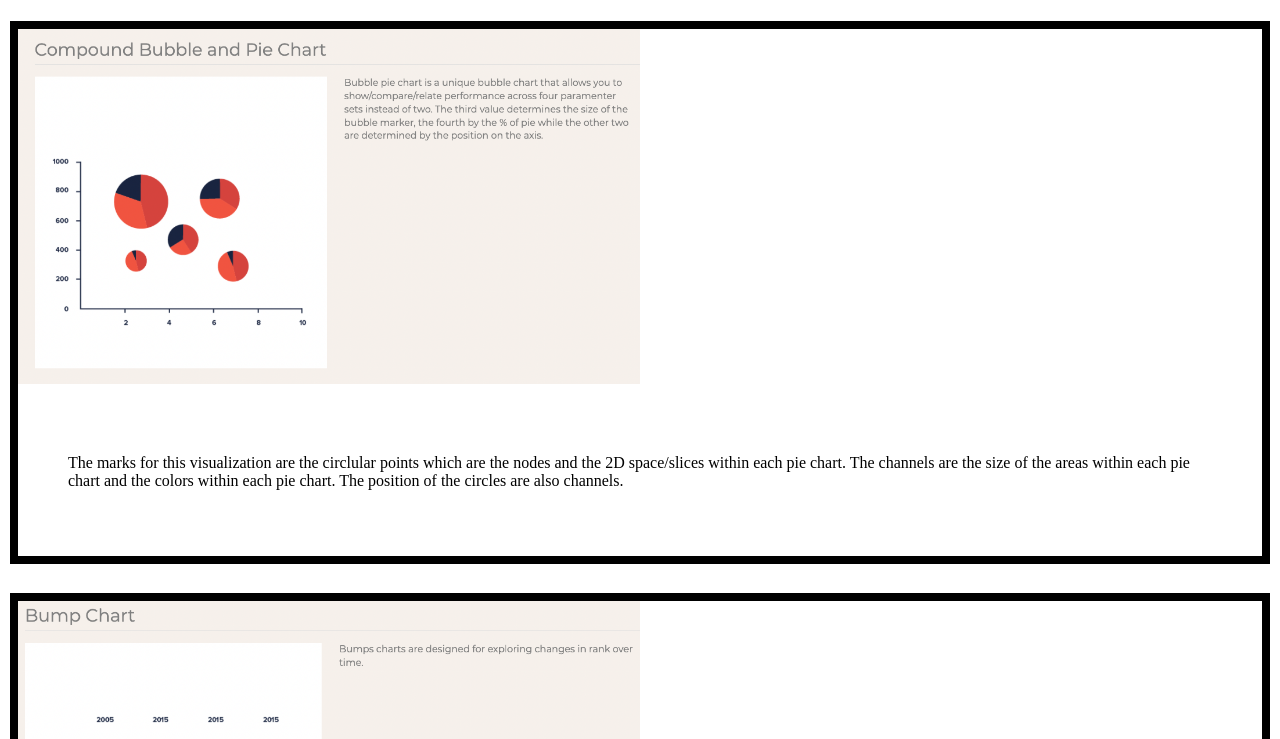
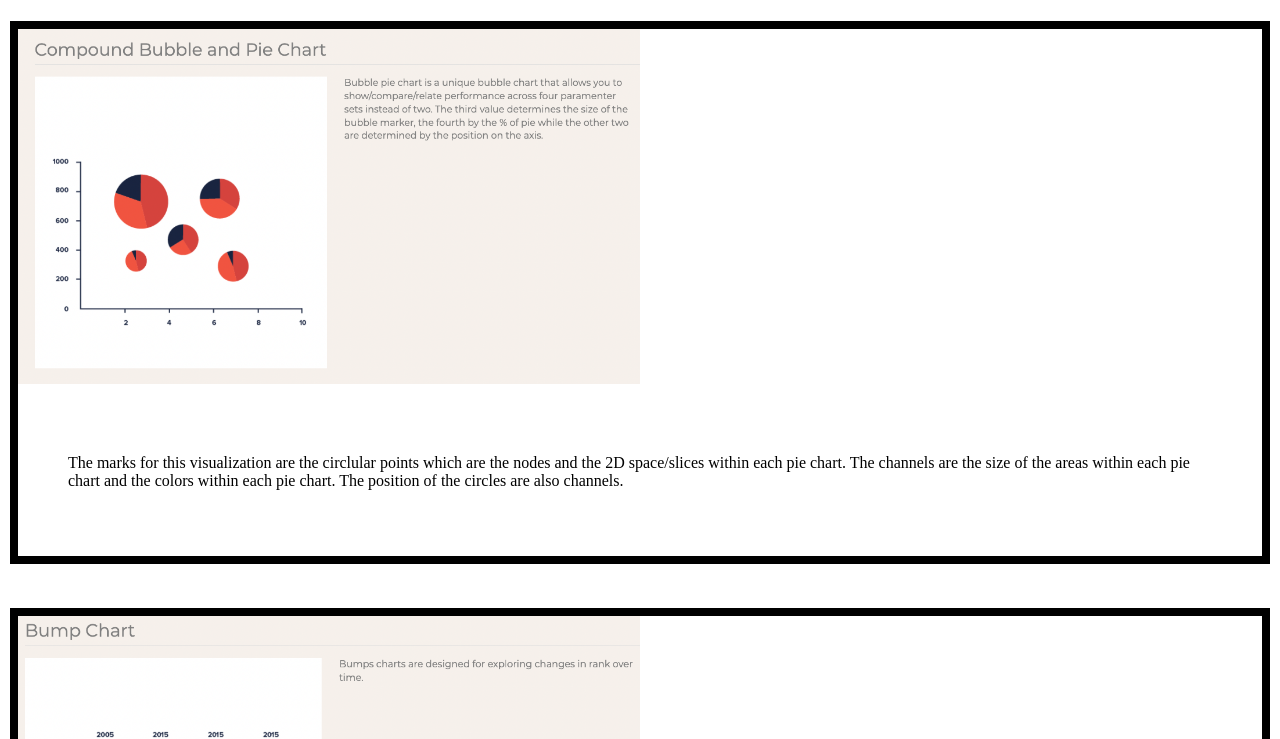
Before and after one commit to DS4200-S22/hw-03-pushing-git, a plain HTML site: page index.html in a window 1280 px wide. Shown: the part 61-800 px from the top of the page. Drawn offline with Linux system fonts and the light colour scheme.

Commit message:
flex container gap

```diff
--- a/hw-03.css
+++ b/hw-03.css
@@ -33,7 +33,7 @@ img {
     flex-flow: row wrap;
     flex-wrap: wrap;
     justify-content: space-evenly;
-    gap: 25px 25px;
+    gap: 40px 40px;
 }
 
 .flex-item {
@@ -53,6 +53,7 @@ h2 {
 }
 
 .shape {
+    justify-content: space-evenly;
     transition-duration: 1s;
 }
 
```
